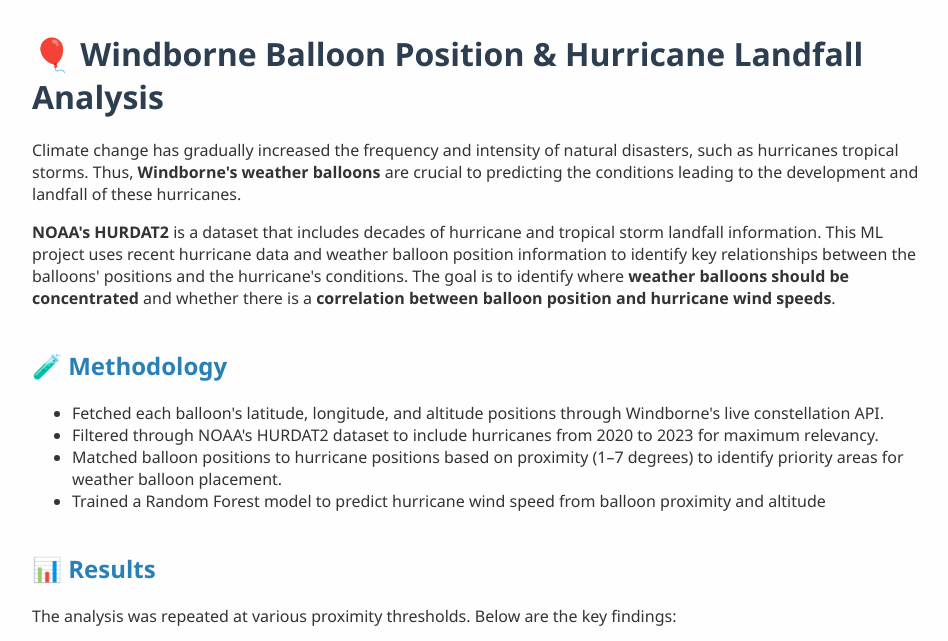
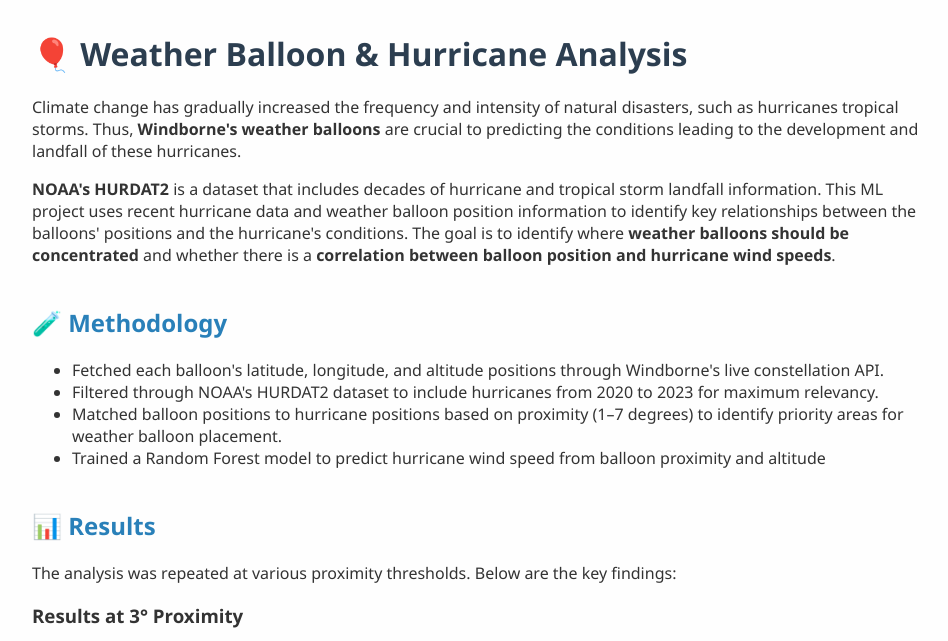
Before and after one commit to ara2125/windborne, a plain HTML site: page index.html in a window 1280 px wide. Shown: the top 641 px of the page, without its empty margins (158-1106 px from the left). Drawn offline with Linux system fonts and the light colour scheme.

Commit message:
shorter title

```diff
--- a/index.html
+++ b/index.html
@@ -37,7 +37,7 @@
 </head>
 <body>
 
-  <h1>🎈 Windborne Balloon Position & Hurricane Landfall Analysis</h1>
+  <h1>🎈 Weather Balloon & Hurricane Analysis</h1>
 
   <p>
     Climate change has gradually increased the frequency and intensity of natural disasters, such as hurricanes
```
